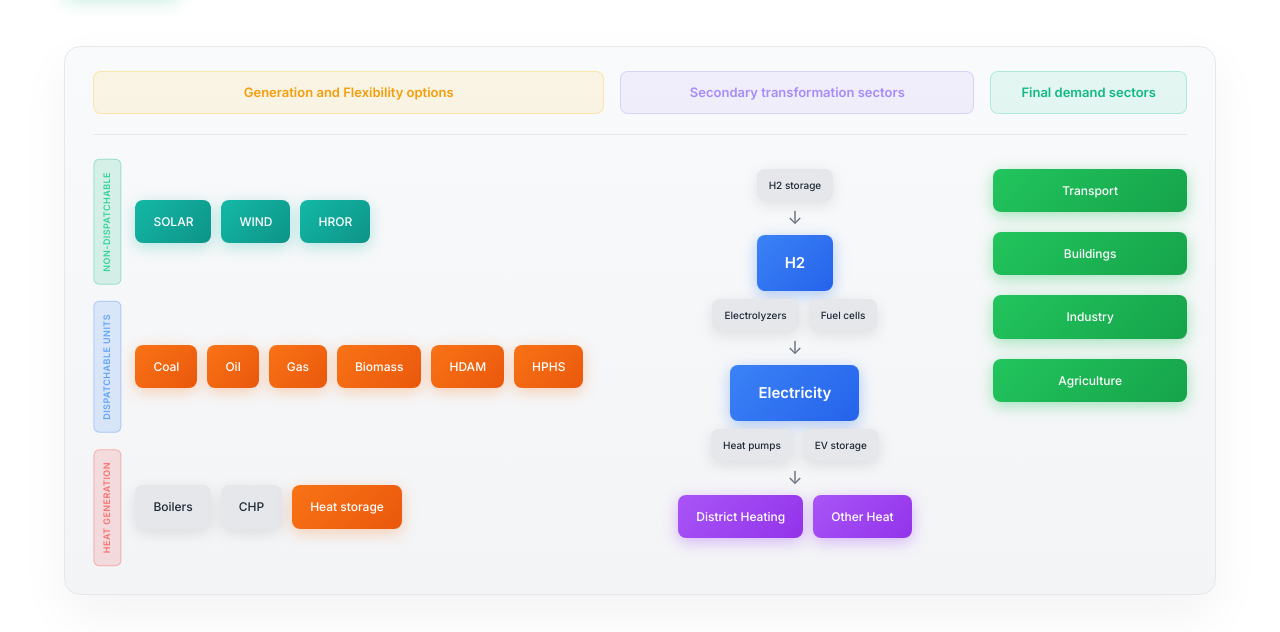
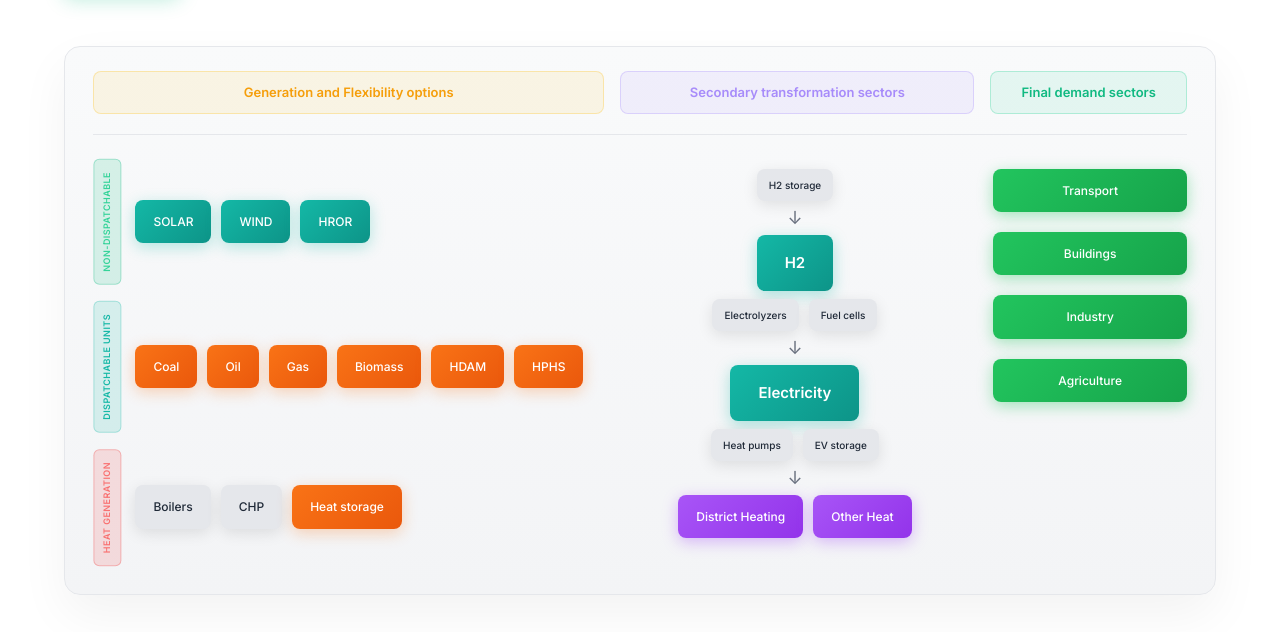
Before and after one commit to Franciscofloresg/H2RES_web_draft, a PHP site: page / in a window 1280 px wide. Shown: the part 557-1189 px from the top of the page. Run offline with PHP 8.4, Linux system fonts and the light colour scheme.

Commit message:
Unify site accents around teal

```diff
--- a/index.html
+++ b/index.html
@@ -19,7 +19,7 @@
       --accent-teal-light: #5eead4;
       --accent-green: #10b981;
       --accent-green-light: #34d399;
-      --accent-blue: #3b82f6;
+      --accent-blue: #14b8a6;
       --accent-yellow: #fbbf24;
       --accent-orange: #f97316;
       --border-color: #1f2937;
@@ -43,7 +43,7 @@
       --accent-teal-light: #14b8a6;
       --accent-green: #059669;
       --accent-green-light: #10b981;
-      --accent-blue: #2563eb;
+      --accent-blue: #0d9488;
       --accent-yellow: #f59e0b;
       --accent-orange: #ea580c;
       --border-color: #e5e7eb;
@@ -656,9 +656,9 @@
     }
 
     .schematic-label-side.blue {
-      background: rgba(59, 130, 246, 0.15);
-      color: #60a5fa;
-      border: 1px solid rgba(59, 130, 246, 0.3);
+      background: rgba(20, 184, 166, 0.14);
+      color: #14b8a6;
+      border: 1px solid rgba(20, 184, 166, 0.28);
     }
 
     .schematic-label-side.red {
@@ -715,9 +715,9 @@
     }
 
     .node-blue {
-      background: linear-gradient(135deg, #3b82f6 0%, #2563eb 100%);
+      background: linear-gradient(135deg, #14b8a6 0%, #0d9488 100%);
       color: white;
-      box-shadow: 0 4px 15px rgba(59, 130, 246, 0.4);
+      box-shadow: 0 4px 15px rgba(20, 184, 166, 0.35);
     }
 
     .node-purple {
@@ -1011,14 +1011,14 @@
 
     .docs-card:hover {
       border-color: var(--accent-blue);
-      box-shadow: 0 8px 30px rgba(59, 130, 246, 0.15);
+      box-shadow: 0 8px 30px rgba(20, 184, 166, 0.16);
       transform: translateY(-4px);
     }
 
     .docs-card-icon {
       width: 48px;
       height: 48px;
-      background: linear-gradient(135deg, rgba(59, 130, 246, 0.2), rgba(16, 185, 129, 0.2));
+      background: linear-gradient(135deg, rgba(20, 184, 166, 0.18), rgba(16, 185, 129, 0.16));
       border-radius: 12px;
       display: flex;
       align-items: center;
```
Also changed, not shown: assets/css/site-shell.css (+8 -8 lines), assets/css/versions.css (+12 -12 lines).
